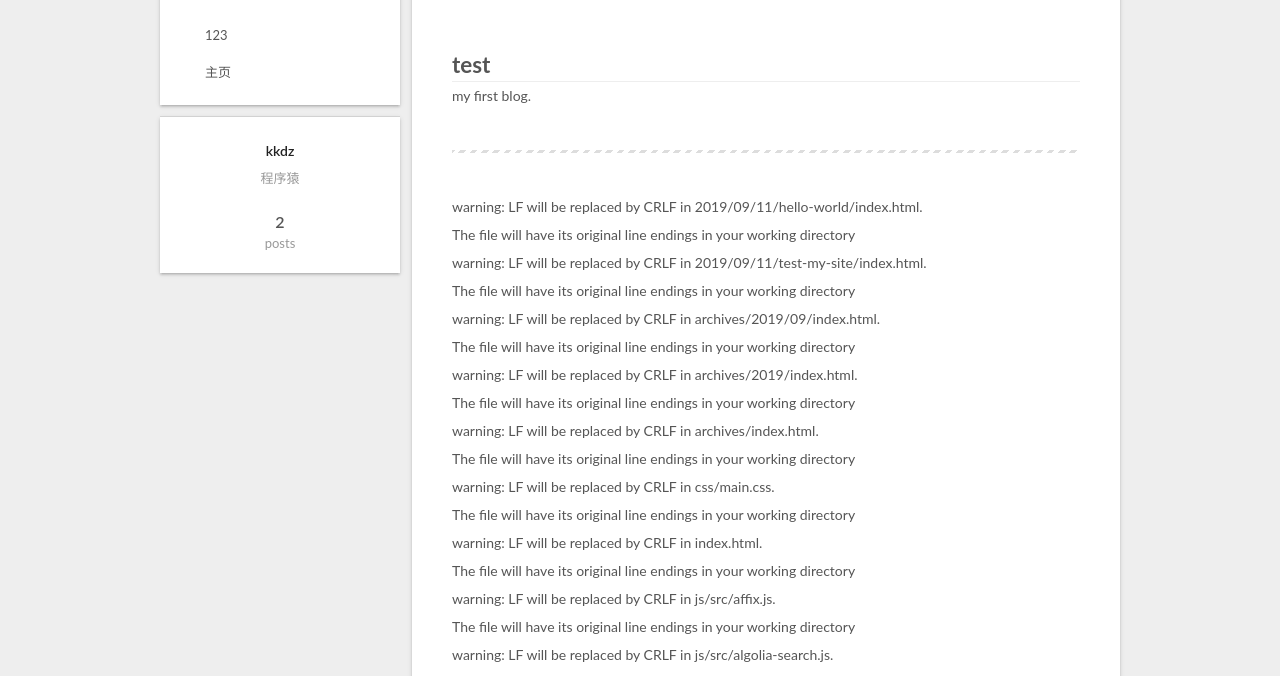
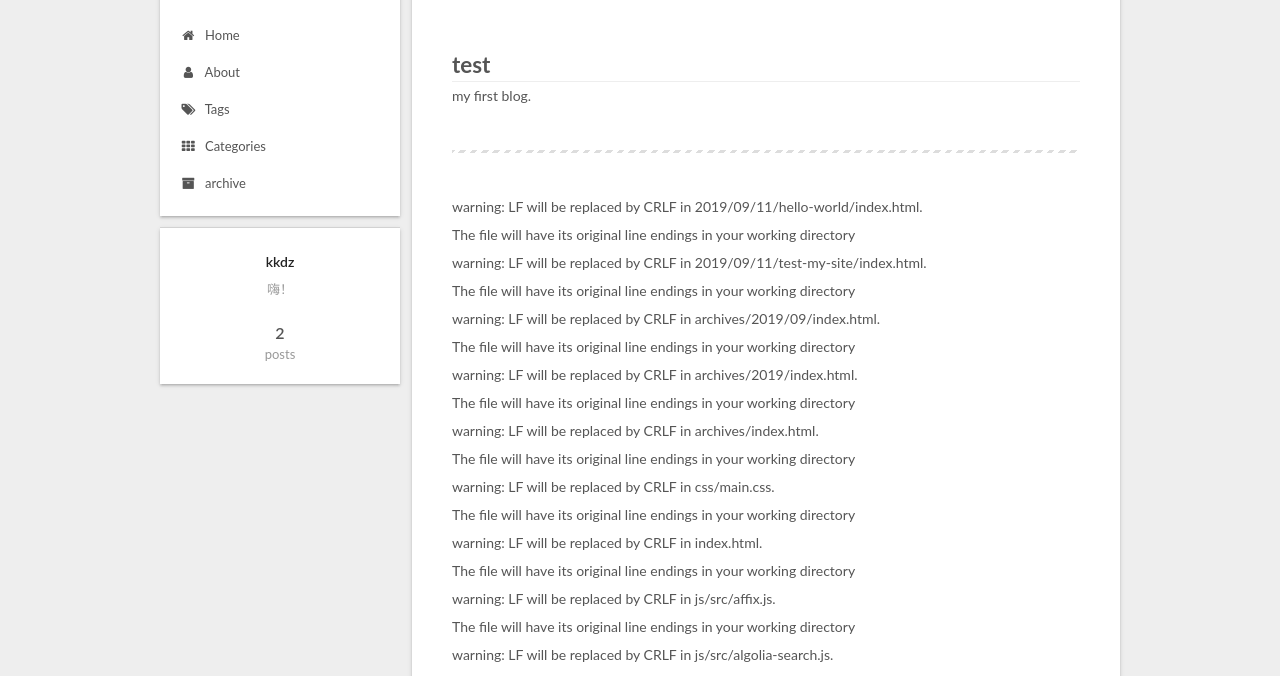
Before and after one commit to konglls/denkoa.github.io, a plain HTML site: page index.html in a window 1280 px wide. Shown: the part 118-794 px from the top of the page. Drawn offline with Linux system fonts and the light colour scheme.

Commit message:
Site updated: 2019-09-11 19:08:45

```diff
--- a/css/main.css
+++ b/css/main.css
@@ -1823,7 +1823,7 @@ pre .javascript .function {
   width: 4px;
   height: 4px;
   border-radius: 50%;
-  background: #f216de;
+  background: #ffff0e;
 }
 .links-of-blogroll {
   font-size: 13px;
--- a/index.html
+++ b/index.html
@@ -79,16 +79,16 @@
 
 
 
-<meta name="description" content="程序猿">
+<meta name="description" content="嗨！">
 <meta property="og:type" content="website">
 <meta property="og:title" content="kkdz&#39;s Bolg">
 <meta property="og:url" content="http://yoursite.com/index.html">
 <meta property="og:site_name" content="kkdz&#39;s Bolg">
-<meta property="og:description" content="程序猿">
+<meta property="og:description" content="嗨！">
 <meta property="og:locale" content="zh_Hans">
 <meta name="twitter:card" content="summary">
 <meta name="twitter:title" content="kkdz&#39;s Bolg">
-<meta name="twitter:description" content="程序猿">
+<meta name="twitter:description" content="嗨！">
 
 
 
@@ -180,22 +180,52 @@
     <ul id="menu" class="menu">
 
 
-        <li class="menu-item menu-item-123">
-          <a href="/archives/" rel="section">
+        <li class="menu-item menu-item-home">
+          <a href="/" rel="section">
 
-              <i class="menu-item-icon fa fa-fw fa-123"></i> <br>
+              <i class="menu-item-icon fa fa-fw fa-home"></i> <br>
 
-            123
+            Home
           </a>
         </li>
 
 
-        <li class="menu-item menu-item-主页">
-          <a href="/" rel="section">
+        <li class="menu-item menu-item-about">
+          <a href="/about/" rel="section">
 
-              <i class="menu-item-icon fa fa-fw fa-主页"></i> <br>
+              <i class="menu-item-icon fa fa-fw fa-user"></i> <br>
 
-            主页
+            About
+          </a>
+        </li>
+
+
+        <li class="menu-item menu-item-tags">
+          <a href="/tags/" rel="section">
+
+              <i class="menu-item-icon fa fa-fw fa-tags"></i> <br>
+
+            Tags
+          </a>
+        </li>
+
+
+        <li class="menu-item menu-item-categories">
+          <a href="/categories/" rel="section">
+
+              <i class="menu-item-icon fa fa-fw fa-th"></i> <br>
+
+            Categories
+          </a>
+        </li>
+
+
+        <li class="menu-item menu-item-archive">
+          <a href="/archives/" rel="section">
+
+              <i class="menu-item-icon fa fa-fw fa-archive"></i> <br>
+
+            archive
           </a>
         </li>
 
@@ -509,7 +539,7 @@
           <div class="site-author motion-element" itemprop="author" itemscope itemtype="http://schema.org/Person">
 
               <p class="site-author-name" itemprop="name">kkdz</p>
-              <p class="site-description motion-element" itemprop="description">程序猿</p>
+              <p class="site-description motion-element" itemprop="description">嗨！</p>
           </div>
 
           <nav class="site-state motion-element">
```
Also changed, not shown: 2019/09/11/hello-world/index.html (+39 -9 lines), 2019/09/11/test/index.html (+39 -9 lines), archives/2019/09/index.html (+42 -12 lines), archives/2019/index.html (+42 -12 lines), archives/index.html (+42 -12 lines).
